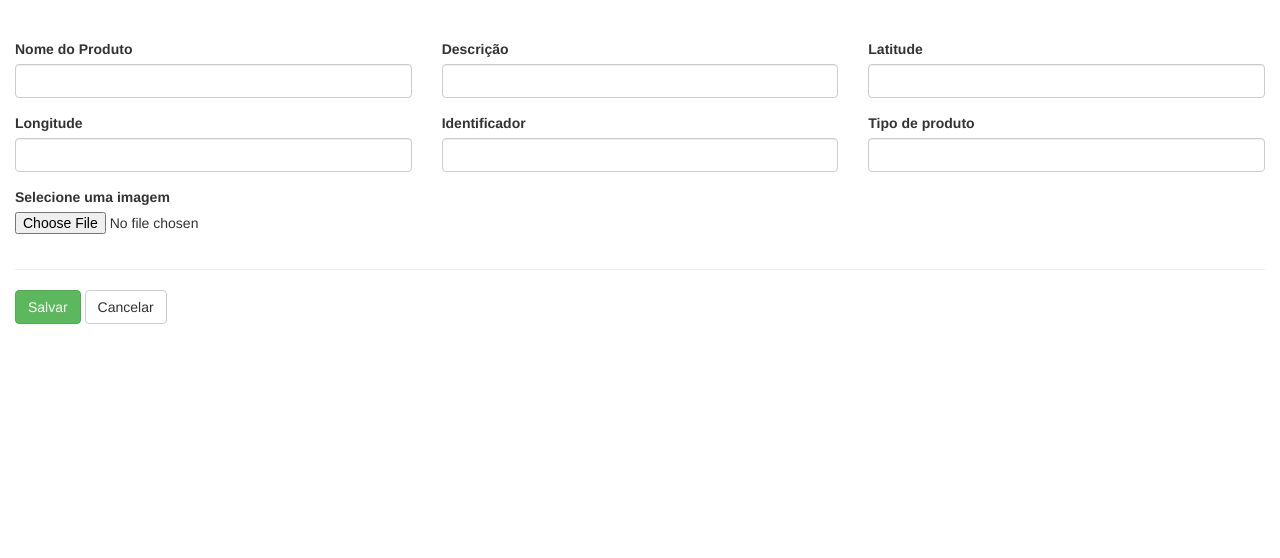
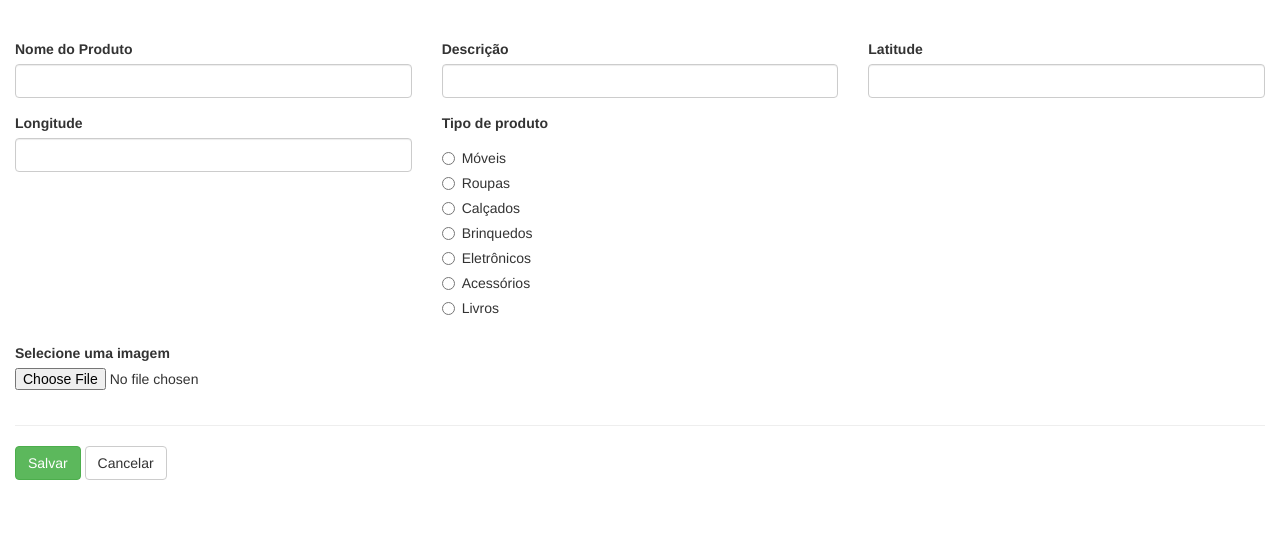
Before and after one commit to marc8s/prolongar, a PHP site: page /preencher_add.php in a window 1280 px wide. Shown: the part 61-619 px from the top of the page. Run offline with PHP 8.4, Linux system fonts and the light colour scheme.

Commit message:
Mudanças na adição de produtos

```diff
--- a/insert.php
+++ b/insert.php
@@ -11,7 +11,7 @@
 	$description = $_POST['campo2'];
 	$lat = $_POST['campo3'];
 	$lng = $_POST['campo4'];
-	$id = $_POST['campo5'];
+	//$id = $_POST['campo5'];
 	$type = $_POST['campo6'];
 
 	$foto = $_FILES["arquivo"];
@@ -35,7 +35,7 @@
 
 
 	$sql = "INSERT INTO produtos VALUES";
-	$sql .= "('$id', '$name', '$description', '$lat', '$lng', '$type', 'disponivel', '".$nome_imagem."')";
+	$sql .= "('','$name', '$description', '$lat', '$lng', '$type', 'disponivel', '".$nome_imagem."')";
 
 	$conexao->query($sql);
 	$conexao->close();
--- a/preencher_add.php
+++ b/preencher_add.php
@@ -53,13 +53,34 @@
 					   <label for="campo4">Longitude</label>
 					   <input type="floatval" class="form-control" name="campo4" id="campo4">
 					</div>
-					<div class="form-group col-md-4">
+					<!--<div class="form-group col-md-4">
 					   <label for="campo5">Identificador</label>
 					   <input type="number" class="form-control" name="campo5" id="campo5">
-					</div>
+					</div>	-->
 					<div class="form-group col-md-4">
 					   <label for="campo6">Tipo de produto</label>
-					   <input type="text" class="form-control" name="campo6" id="campo6">
+					   <!--<input type="text" class="form-control" name="campo6" id="campo6">-->
+					   <div class="radio">
+						  <label><input type="radio" name="campo6" id="campo6" value="Móveis">Móveis</label>
+						</div>
+						<div class="radio">
+						  <label><input type="radio" name="campo6" id="campo6" value="Roupas">Roupas</label>
+						</div>
+						<div class="radio">
+						  <label><input type="radio" name="campo6" id="campo6" value="Calçados">Calçados</label>
+						</div>
+						<div class="radio">
+						  <label><input type="radio" name="campo6" id="campo6" value="Brinquedos">Brinquedos</label>
+						</div>
+						<div class="radio">
+						  <label><input type="radio" name="campo6" id="campo6" value="Eletrônicos">Eletrônicos</label>
+						</div>
+						<div class="radio">
+						  <label><input type="radio" name="campo6" id="campo6" value="Acessórios">Acessórios</label>
+						</div>
+						<div class="radio">
+						  <label><input type="radio" name="campo6" id="campo6" value="Livros">Livros</label>
+						</div>
 					</div>
 
 				</div>
```
Also changed, not shown: uploads/670372dc4a0711dd1f44e83fe08d53a5.jpg (added), uploads/e5bb4dce6bc163f15cd4d55a377fcd01.jpg (deleted).
